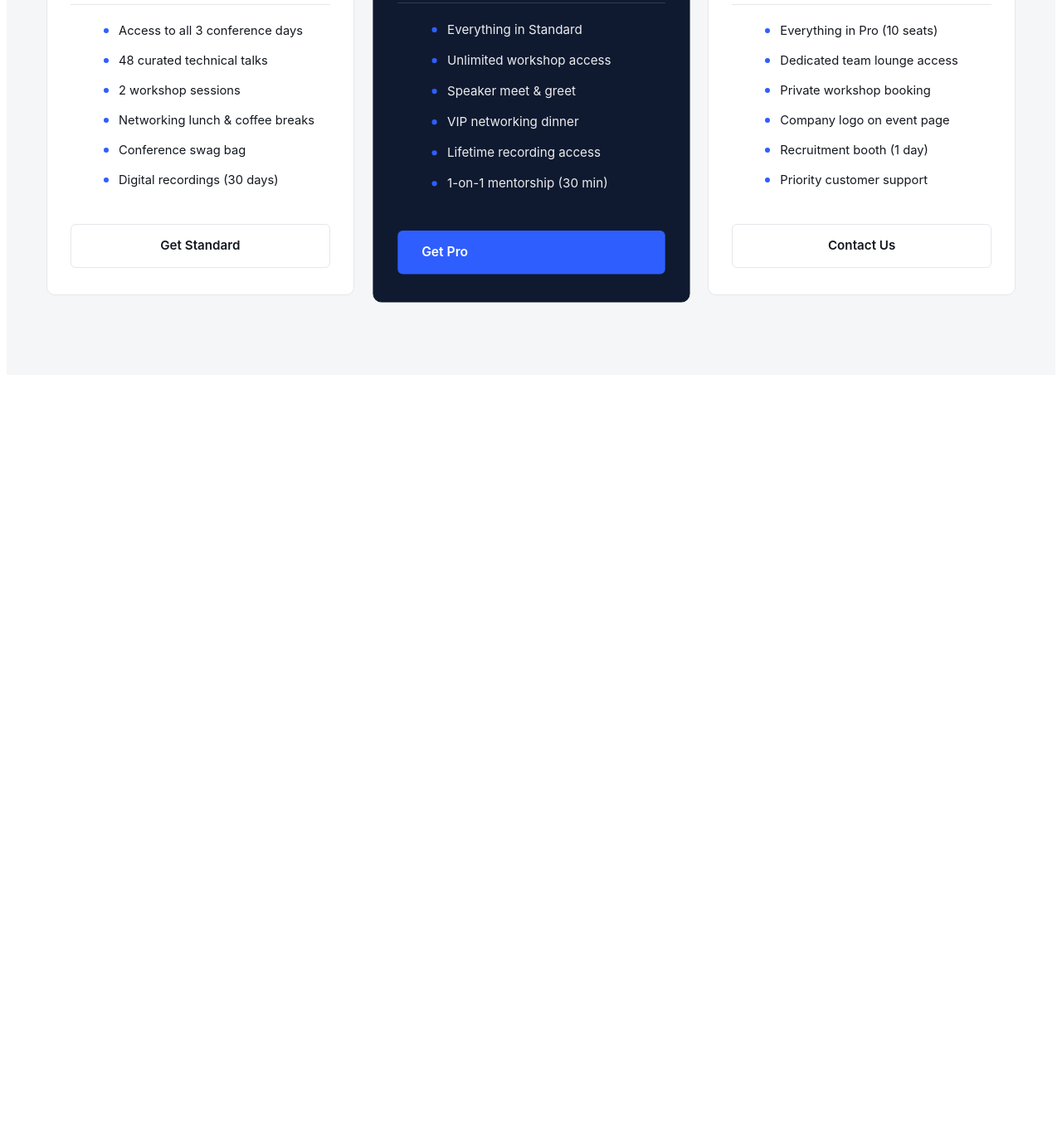
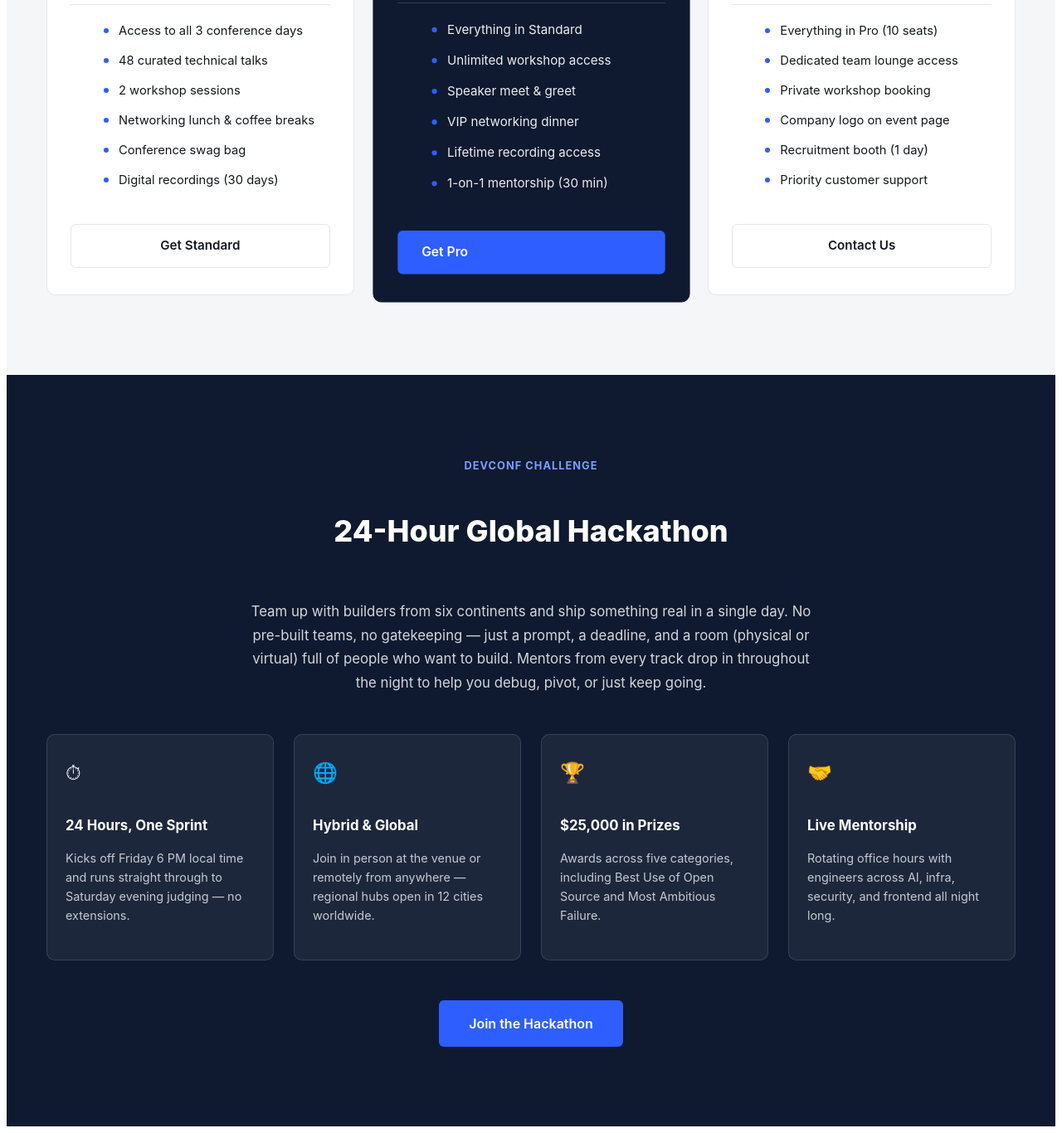
Before and after one commit to No-Face00/assignment1, a plain HTML site: page index.html in a window 1280 px wide. Shown: the part 2671-4037 px from the top of the page at 83% size. Before the commit the page ends 3131 px from the top, so only its background shows below. Drawn offline with Linux system fonts and the light colour scheme; files whose address does not match are found by name.

Commit message:
Add hackathon section with details and styles for DevConf 2026

```diff
--- a/index.html
+++ b/index.html
@@ -4,6 +4,10 @@
   <meta charset="UTF-8" />
   <meta name="viewport" content="width=device-width, initial-scale=1.0" />
   <title>DevConf 2026 — Code. Connect. Create</title>
+  <meta
+    name="description"
+    content="DevConf 2026: three days of talks, workshops, and a 24-hour global hackathon for engineers, founders, and builders."
+  />
   <link rel="stylesheet" href="./style.css" />
 </head>
 <body>
@@ -154,5 +158,52 @@
     </div>
   </section>
 
+  <!-- ===== HACKATHON / AI CHALLENGE SECTION ===== -->
+  <section class="hackathon" id="hackathon">
+    <div class="container">
+      <span class="hackathon__eyebrow">DevConf Challenge</span>
+      <h2 class="section-heading section-heading--light">24-Hour Global Hackathon</h2>
+      <p class="hackathon__description">
+        Team up with builders from six continents and ship something real in a
+        single day. No pre-built teams, no gatekeeping — just a prompt, a
+        deadline, and a room (physical or virtual) full of people who want to
+        build. Mentors from every track drop in throughout the night to help
+        you debug, pivot, or just keep going.
+      </p>
+
+      <div class="hackathon__grid">
+        <div class="hackathon-card">
+          <span class="hackathon-card__icon" aria-hidden="true">⏱</span>
+          <h3>24 Hours, One Sprint</h3>
+          <p>Kicks off Friday 6 PM local time and runs straight through to Saturday evening judging — no extensions.</p>
+        </div>
+        <div class="hackathon-card">
+          <span class="hackathon-card__icon" aria-hidden="true">🌐</span>
+          <h3>Hybrid &amp; Global</h3>
+          <p>Join in person at the venue or remotely from anywhere — regional hubs open in 12 cities worldwide.</p>
+        </div>
+        <div class="hackathon-card">
+          <span class="hackathon-card__icon" aria-hidden="true">🏆</span>
+          <h3>$25,000 in Prizes</h3>
+          <p>Awards across five categories, including Best Use of Open Source and Most Ambitious Failure.</p>
+        </div>
+        <div class="hackathon-card">
+          <span class="hackathon-card__icon" aria-hidden="true">🤝</span>
+          <h3>Live Mentorship</h3>
+          <p>Rotating office hours with engineers across AI, infra, security, and frontend all night long.</p>
+        </div>
+      </div>
+
+      <div class="hackathon__cta-wrap">
+        <a href="#register" class="btn btn--primary hackathon__cta">Join the Hackathon</a>
+      </div>
+    </div>
+  </section>
+
+  <!-- ===== FOOTER ===== -->
+  <footer class="footer">
+
+  </footer>
+
 </body>
 </html>
--- a/style.css
+++ b/style.css
@@ -20,6 +20,13 @@ img {
 a {
   text-decoration: none;
   color: inherit;
+}
+
+a:focus-visible,
+button:focus-visible,
+.btn:focus-visible {
+  outline: 2px solid var(--color-primary);
+  outline-offset: 2px;
 }
 
 ul {
@@ -387,6 +394,94 @@ button {
   border-radius: 999px;
 }
 
+/* ---------- HACKATHON / AI CHALLENGE ---------- */
+.hackathon {
+  padding: var(--section-padding);
+  background-color: var(--color-navy);
+  color: #ffffff;
+  text-align: center;
+}
+
+.hackathon__eyebrow {
+  display: inline-block;
+  font-size: 0.8rem;
+  font-weight: 700;
+  letter-spacing: 0.08em;
+  text-transform: uppercase;
+  color: #7c9dff;
+  margin-bottom: 12px;
+}
+
+.section-heading--light {
+  color: #ffffff;
+}
+
+.hackathon__description {
+  max-width: 680px;
+  margin: 0 auto 48px;
+  font-size: 1.05rem;
+  line-height: 1.7;
+  color: rgba(255, 255, 255, 0.82);
+}
+
+.hackathon__grid {
+  display: grid;
+  grid-template-columns: repeat(4, 1fr);
+  gap: 24px;
+  text-align: left;
+  margin-bottom: 48px;
+}
+
+.hackathon-card {
+  background-color: rgba(255, 255, 255, 0.06);
+  border: 1px solid rgba(255, 255, 255, 0.12);
+  border-radius: 10px;
+  padding: 28px 22px;
+}
+
+.hackathon-card__icon {
+  display: inline-block;
+  font-size: 1.5rem;
+  margin-bottom: 16px;
+}
+
+.hackathon-card h3 {
+  font-size: 1.05rem;
+  font-weight: 700;
+  margin-bottom: 10px;
+}
+
+.hackathon-card p {
+  font-size: 0.9rem;
+  line-height: 1.6;
+  color: rgba(255, 255, 255, 0.75);
+}
+
+.hackathon__cta-wrap {
+  display: flex;
+  justify-content: center;
+}
+
+.hackathon__cta {
+  padding: 16px 36px;
+  font-size: 1rem;
+}
+
+
+
+/* ---------- RESPONSIVE: HACKATHON ---------- */
+@media (max-width: 1024px) {
+  .hackathon__grid {
+    grid-template-columns: repeat(2, 1fr);
+  }
+}
+
+@media (max-width: 576px) {
+  .hackathon__grid {
+    grid-template-columns: 1fr;
+  }
+}
+
 /* ---------- RESPONSIVE: PRICING ---------- */
 @media (max-width: 1024px) {
   .pricing__grid {
@@ -407,6 +502,16 @@ button {
 
   .pricing__subtitle {
     margin-top: -24px;
+  }
+}
+
+@media (max-width: 576px) {
+  .price-card {
+    padding: 28px 22px;
+  }
+
+  .price-card__amount {
+    font-size: 1.9rem;
   }
 }
 
@@ -498,6 +603,11 @@ button {
     font-size: 0.85rem;
   }
 
+  .navbar__menu {
+    justify-content: center;
+    gap: 10px 16px;
+  }
+
   .navbar__menu a {
     font-size: 0.85rem;
   }
```
